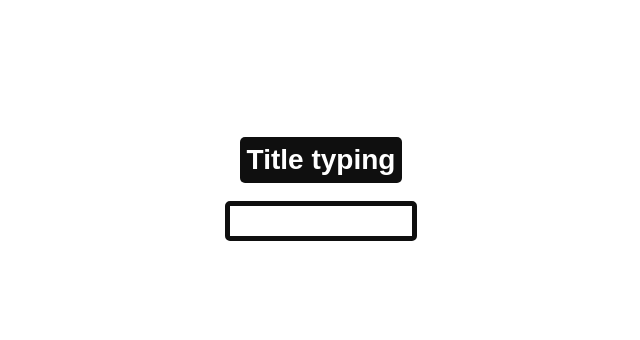
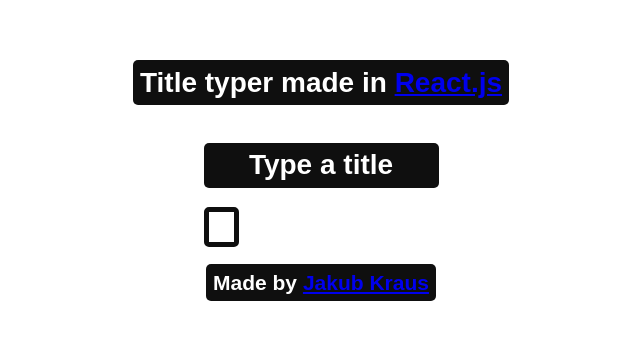
Before and after one commit to alkatraz445/title-typer, a React (Create React App) app: page / in a window 1280 px wide. Shown: the part 220-560 px from the top of the page, without its empty margins (319-959 px from the left). Built offline with nearby package versions, Linux system fonts and the light colour scheme.

Commit message:
Added header and footer

```diff
--- a/src/App.js
+++ b/src/App.js
@@ -1,8 +1,10 @@
 import { useState, useEffect } from "react";
 import "./App.css";
+import Header from "./Header";
+import Footer from "./Footer";
 
 export default function App() {
-  const [title, setTitle] = useState("Title typing");
+  const [title, setTitle] = useState("Type a title");
   useEffect(() => {
     document.title = title;
   });
@@ -10,9 +12,13 @@
     setTitle("Title typing");
   }
   return (
-    <div className="app">
-      <h1 className="title">{title}</h1>
-      <input className="input" onInput={(e) => setTitle(e.target.value)} />
+    <div className="app flex">
+      <Header />
+      <div className="flex typer">
+        <h1 className="title">{title}</h1>
+        <input className="input" onInput={(e) => setTitle(e.target.value)} />
+      </div>
+      <Footer />
     </div>
   );
 }
--- /dev/null
+++ b/src/Footer.js
@@ -0,0 +1,12 @@
+export default function Footer() {
+  return (
+    <footer>
+      <h2 className="title">
+        Made by{" "}
+        <a className="github link" href="https://github.com/alkatraz445">
+          Jakub Kraus
+        </a>
+      </h2>
+    </footer>
+  );
+}
--- /dev/null
+++ b/src/Header.js
@@ -0,0 +1,12 @@
+export default function Header() {
+  return (
+    <header>
+      <h1 className="title">
+        Title typer made in{" "}
+        <a className="react link" href="https://reactjs.org">
+          React.js
+        </a>
+      </h1>
+    </header>
+  );
+}
```
